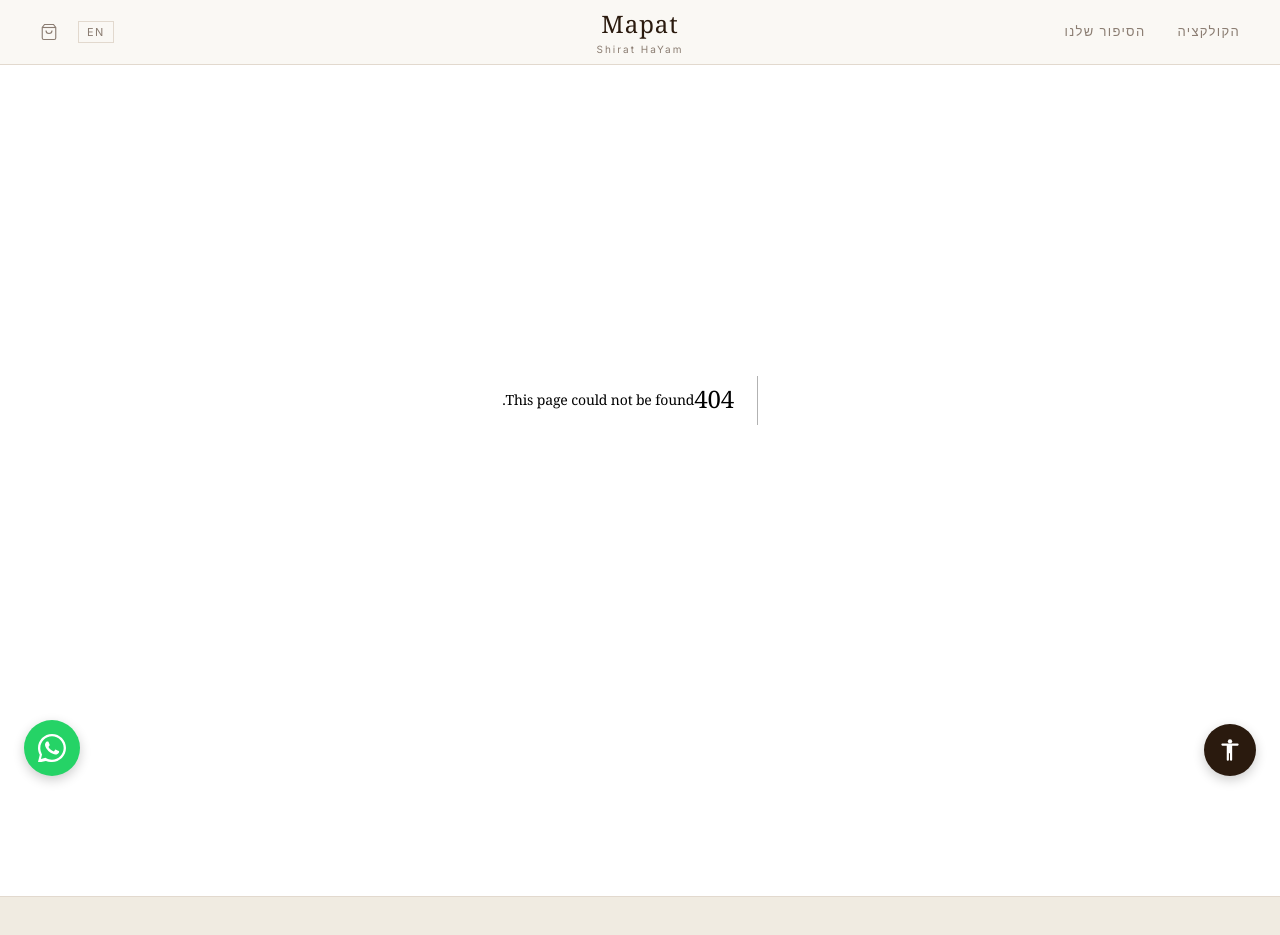
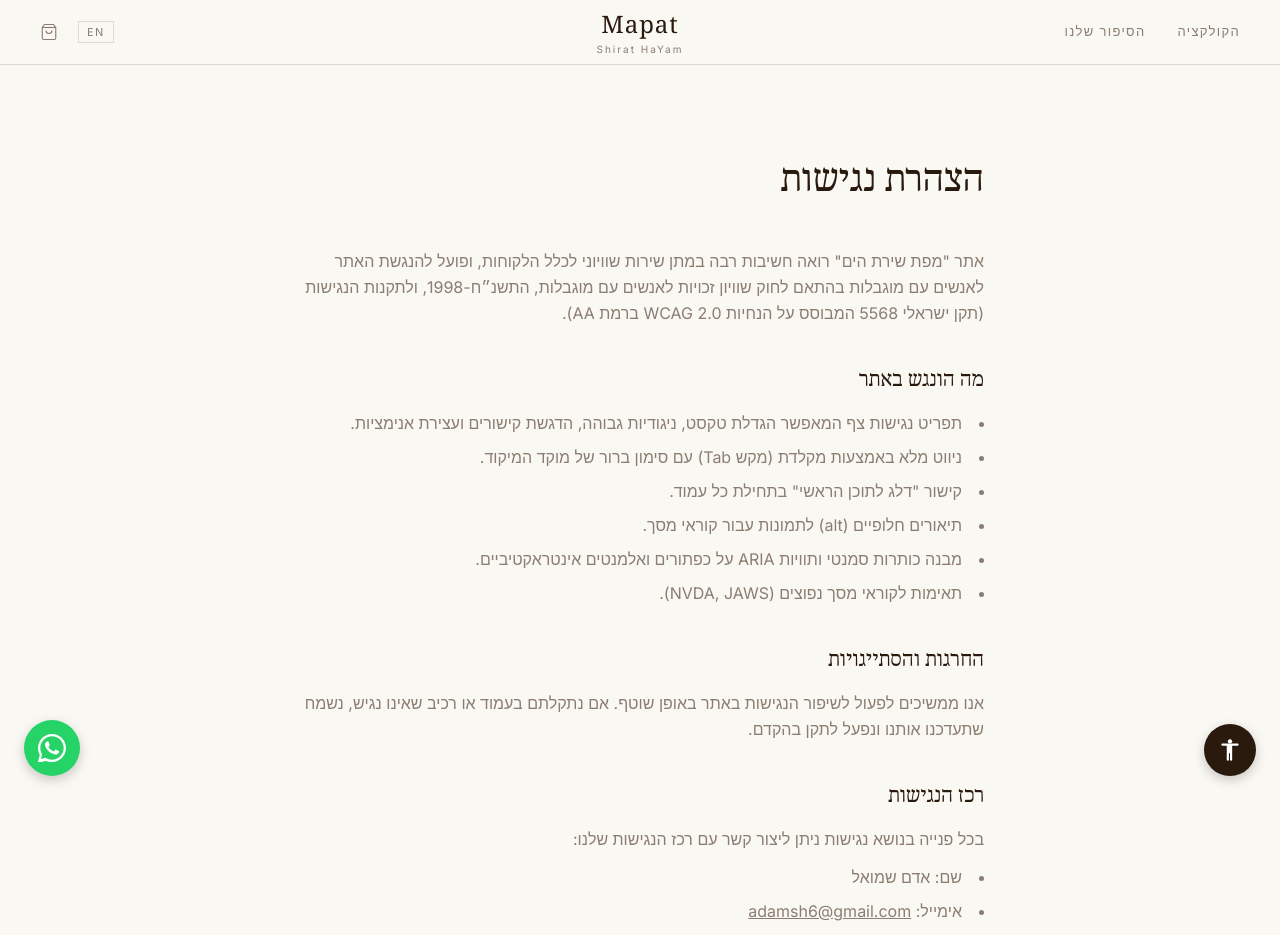
Before and after one commit to k4hpvj59kh-create/-, a Next.js app: page /accessibility in a window 1280 px wide. Before the commit this address had no page. Shown: the top 935 px of the page. Built offline with nearby package versions, Linux system fonts and the light colour scheme.

Commit message:
feat: alt text on all images + accessibility statement page

```diff
--- /dev/null
+++ b/app/accessibility/page.tsx
@@ -0,0 +1,51 @@
+export default function AccessibilityPage() {
+  return (
+    <div className="mx-auto max-w-3xl px-6 lg:px-10 py-32 pt-40">
+      <h1 className="font-serif text-3xl md:text-4xl text-espresso mb-12">הצהרת נגישות</h1>
+
+      <section className="mb-10">
+        <p className="text-taupe leading-relaxed mb-4">
+          אתר "מפת שירת הים" רואה חשיבות רבה במתן שירות שוויוני לכלל הלקוחות, ופועל להנגשת האתר
+          לאנשים עם מוגבלות בהתאם לחוק שוויון זכויות לאנשים עם מוגבלות, התשנ״ח-1998, ולתקנות
+          הנגישות (תקן ישראלי 5568 המבוסס על הנחיות WCAG 2.0 ברמת AA).
+        </p>
+      </section>
+
+      <section className="mb-10">
+        <h2 className="font-serif text-xl text-espresso mb-4">מה הונגש באתר</h2>
+        <ul className="text-taupe leading-relaxed space-y-2 list-disc list-inside">
+          <li>תפריט נגישות צף המאפשר הגדלת טקסט, ניגודיות גבוהה, הדגשת קישורים ועצירת אנימציות.</li>
+          <li>ניווט מלא באמצעות מקלדת (מקש Tab) עם סימון ברור של מוקד המיקוד.</li>
+          <li>קישור "דלג לתוכן הראשי" בתחילת כל עמוד.</li>
+          <li>תיאורים חלופיים (alt) לתמונות עבור קוראי מסך.</li>
+          <li>מבנה כותרות סמנטי ותוויות ARIA על כפתורים ואלמנטים אינטראקטיביים.</li>
+          <li>תאימות לקוראי מסך נפוצים (NVDA, JAWS).</li>
+        </ul>
+      </section>
+
+      <section className="mb-10">
+        <h2 className="font-serif text-xl text-espresso mb-4">החרגות והסתייגויות</h2>
+        <p className="text-taupe leading-relaxed">
+          אנו ממשיכים לפעול לשיפור הנגישות באתר באופן שוטף. אם נתקלתם בעמוד או רכיב שאינו נגיש,
+          נשמח שתעדכנו אותנו ונפעל לתקן בהקדם.
+        </p>
+      </section>
+
+      <section className="mb-10">
+        <h2 className="font-serif text-xl text-espresso mb-4">רכז הנגישות</h2>
+        <p className="text-taupe leading-relaxed mb-3">
+          בכל פנייה בנושא נגישות ניתן ליצור קשר עם רכז הנגישות שלנו:
+        </p>
+        <ul className="text-taupe leading-relaxed space-y-2 list-disc list-inside">
+          <li>שם: אדם שמואל</li>
+          <li>אימייל: <a href="mailto:adamsh6@gmail.com" className="underline hover:text-espresso">adamsh6@gmail.com</a></li>
+          <li>טלפון: <a href="tel:0528433338" className="underline hover:text-espresso">052-843-3338</a></li>
+        </ul>
+      </section>
+
+      <section>
+        <p className="text-sm text-taupe">הצהרת נגישות זו עודכנה לאחרונה ביוני 2026.</p>
+      </section>
+    </div>
+  );
+}
--- a/components/Footer.tsx
+++ b/components/Footer.tsx
@@ -27,6 +27,7 @@ export default function Footer() {
             <li><Link href="/#story" className="hover:text-espresso transition-colors">{t("הסיפור שלנו", "Our Story")}</Link></li>
             <li><Link href="/#care" className="hover:text-espresso transition-colors">{t("טיפול במפה", "Care Guide")}</Link></li>
             <li><Link href="/policy" className="hover:text-espresso transition-colors">{t("מדיניות החנות", "Store Policy")}</Link></li>
+            <li><Link href="/accessibility" className="hover:text-espresso transition-colors">{t("הצהרת נגישות", "Accessibility")}</Link></li>
           </ul>
         </div>
 
--- a/components/HomeContent.tsx
+++ b/components/HomeContent.tsx
@@ -31,7 +31,7 @@ export default function HomeContent() {
       <section id="story" className="bg-linen py-32 px-6">
         <div className="mx-auto max-w-7xl lg:px-10 grid grid-cols-1 lg:grid-cols-2 gap-20 items-center">
           <Reveal>
-            <div className="aspect-[3/4] bg-cover bg-center bg-linen" style={{ backgroundImage: "url(/images/img4-0.webp)" }} />
+            <div role="img" aria-label={t("שולחן ערוך עם מפת שירת הים", "Table set with Shirat HaYam tablecloth")} className="aspect-[3/4] bg-cover bg-center bg-linen" style={{ backgroundImage: "url(/images/img4-0.webp)" }} />
           </Reveal>
           <Reveal delay={120}>
             <div className="max-w-xl">
--- a/components/ProductCard.tsx
+++ b/components/ProductCard.tsx
@@ -11,6 +11,8 @@ export default function ProductCard({ product }: { product: Product }) {
     <Link href={`/products/${product.slug}`} className="group block">
       <div className="relative aspect-[4/5] overflow-hidden bg-linen">
         <div
+          role="img"
+          aria-label={t(`${product.name} — ${product.color}, ${product.dimensions}`, `${product.nameEn} — ${product.colorEn}, ${product.dimensions}`)}
           className="absolute inset-0 bg-cover bg-center transition-transform duration-700 group-hover:scale-105"
           style={{ backgroundImage: `url(${product.images[0]})` }}
         />
--- a/components/ProductGallery.tsx
+++ b/components/ProductGallery.tsx
@@ -11,6 +11,8 @@ export default function ProductGallery({ product }: { product: Product }) {
       {/* Main image */}
       <div className="aspect-[4/5] bg-linen overflow-hidden">
         <div
+          role="img"
+          aria-label={`${product.name} — ${product.color}, ${product.dimensions}`}
           className="w-full h-full bg-cover bg-center transition-opacity duration-500"
           style={{ backgroundImage: `url(${product.images[active]})` }}
         />
@@ -23,6 +25,7 @@ export default function ProductGallery({ product }: { product: Product }) {
             <button
               key={i}
               onClick={() => setActive(i)}
+              aria-label={`תמונה ${i + 1} של ${product.name}`}
               className={`aspect-square w-16 bg-linen overflow-hidden border-2 transition-colors ${
                 active === i ? "border-espresso" : "border-transparent hover:border-linen-border"
               }`}
```
